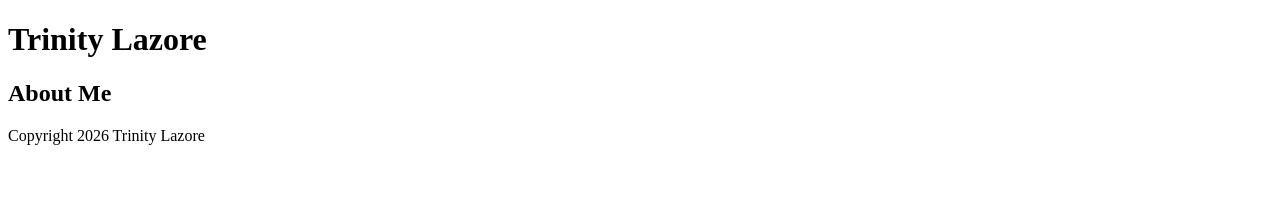
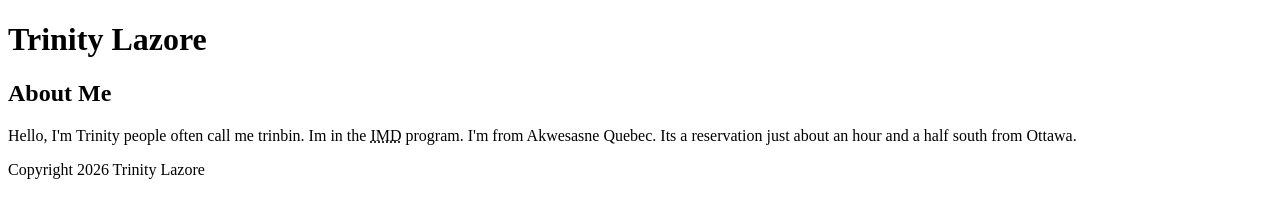
Before and after one commit to trinbinIMD/trinbinIMD.github.io, a plain HTML site: page html-assignment/index.html in a window 1280 px wide. Drawn offline with Linux system fonts and the light colour scheme.

Commit message:
First paragraph with abbreviation

```diff
--- a/html-assignment/index.html
+++ b/html-assignment/index.html
@@ -11,7 +11,8 @@
     </header>
     <article>
         <h2>About Me</h2>
-
+<p>Hello, I'm Trinity people often call me trinbin. Im in the <abbr title="Interactive Media Design">IMD</abbr> program. I'm from Akwesasne Quebec. Its a reservation just about an hour and a half south from Ottawa. </p>
+    </article>
 
 <footer>
     <p>Copyright 2026 Trinity Lazore</p>
```
